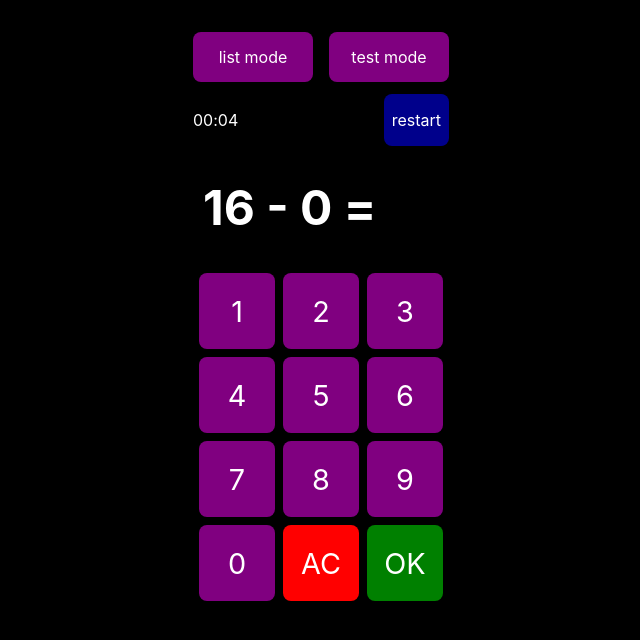
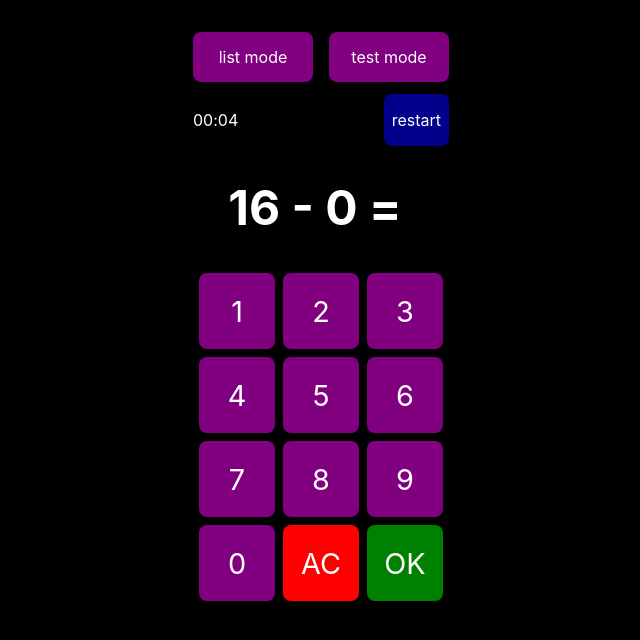
Before and after one commit to ugglr/bang-kao, a Next.js app: page /under20 in a window 1280 px wide. Shown: the top 640 px of the page, without its empty margins (319-959 px from the left). Built offline with nearby package versions, Linux system fonts and the light colour scheme.

Commit message:
Update Test.tsx

```diff
--- a/components/Test.tsx
+++ b/components/Test.tsx
@@ -92,7 +92,13 @@ const Test: React.FC<Props> = ({ questions }) => {
       {listMode ? (
         <QuestionsList questions={questions} answers={answers} />
       ) : (
-        <div>
+        <div
+          style={{
+            display: "flex",
+            flexDirection: "column",
+            alignItems: "center",
+          }}
+        >
           <div
             style={{
               alignItems: "center",
@@ -115,7 +121,7 @@ const Test: React.FC<Props> = ({ questions }) => {
             <h2>{error ? "❌" : " "}</h2>
           </div>
 
-          <div style={{}}>
+          <div style={{ maxWidth: "252px" }}>
             {isFinished ? null : (
               <Numpad
                 onDelete={() => {
```
